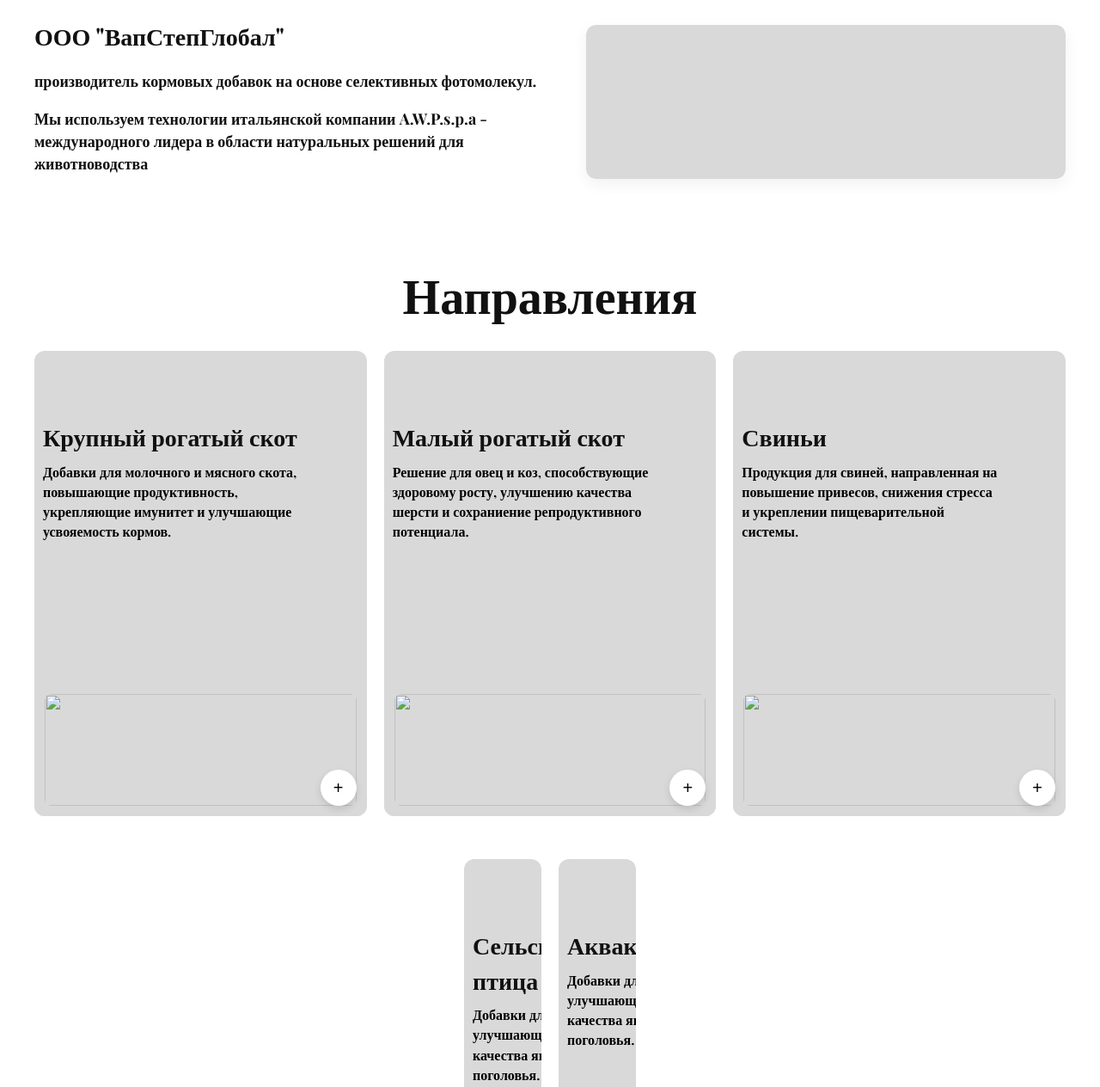
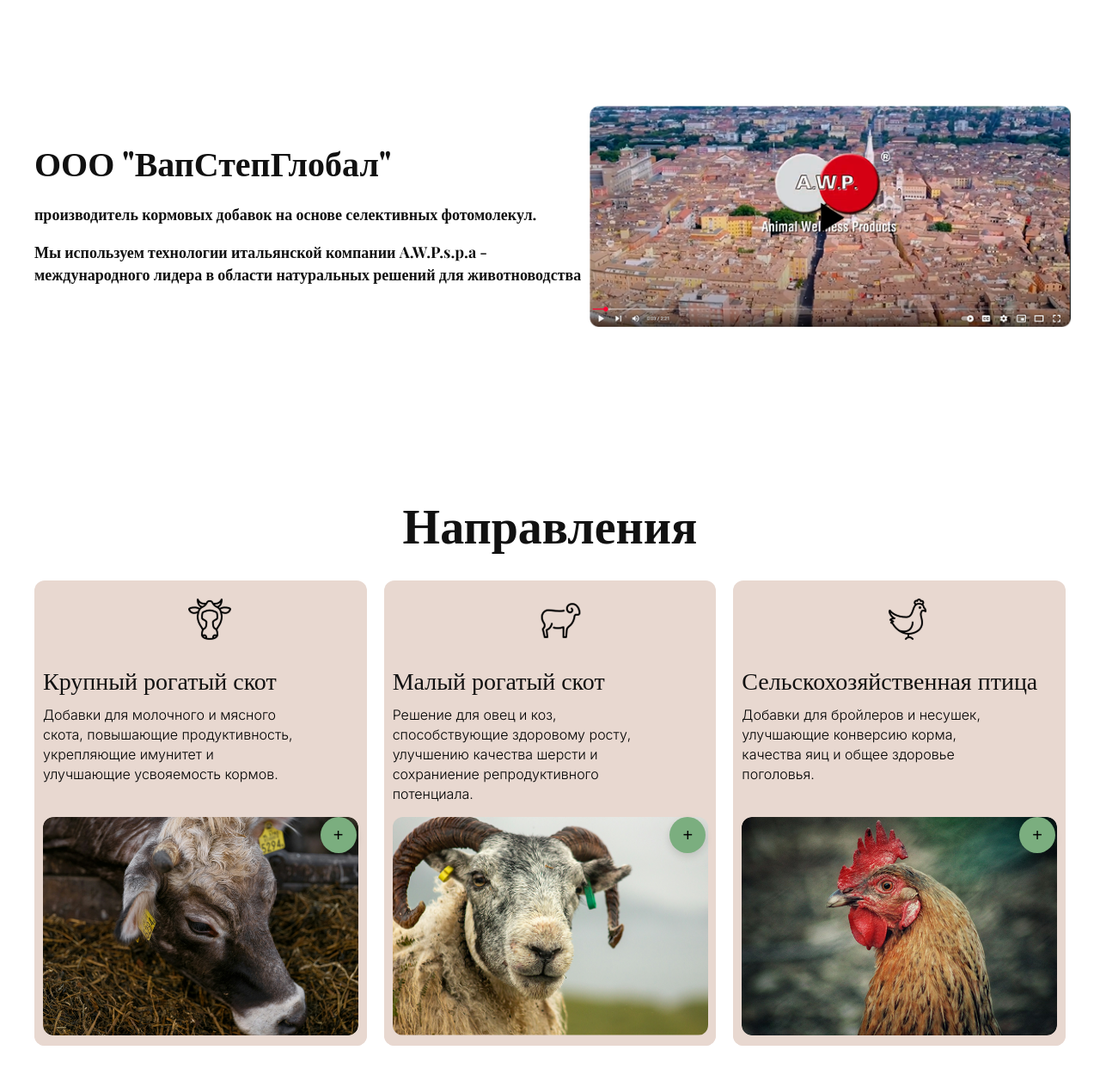
Before and after one commit to skreamer20/shoprab, a plain HTML site: page index.html in a window 1280 px wide. Shown: the part 1006-2270 px from the top of the page at 86% size. Drawn offline with nearby package versions, Linux system fonts and the light colour scheme.

Commit message:
add design

```diff
--- a/index.html
+++ b/index.html
@@ -32,6 +32,7 @@
   <!-- HERO -->
   <section class="hero">
     <div class="container hero-inner">
+
        <!-- <svg class="arrow-svg" width="24" height="24" viewBox="0 0 24 24">
             <path d="M5 12h14M12 5l7 7-7 7" stroke="currentColor" stroke-width="2" fill="none"/>
         </svg>-->
@@ -77,7 +78,7 @@
             натуральных решений для животноводства</p>
       </div>
       <div class="about-image">
-        <img src="assets/7.png" alt="О компании" />
+        <img src="assets/about.png" alt="О компании" style="transform: rotate(90deg); width: 497px;"  />
       </div>
     </div>
   </section>
@@ -89,39 +90,40 @@
 
       <div class="cards-grid cols-3">
         <article class="card">
-
           <div class="card-body">
+            <img src="assets/covicon.png">
             <h3>Крупный рогатый скот</h3>
             <p>Добавки для молочного и мясного скота, повышающие продуктивность, укрепляющие имунитет и улучшающие
                  усвояемость кормов.</p>
           </div>
           <div class="card-media">
-            <img src="assets/card-placeholder.png" alt="" />
+            <img src="assets/rog.png" alt="" />
             <button class="round-plus">+</button>
           </div>
         </article>
 
         <article class="card">
           <div class="card-body">
+            <img src="assets/goaticon.png">
             <h3>Малый рогатый скот</h3>
             <p>Решение для овец и коз, способствующие здоровому росту, улучшению
                 качества шерсти и сохраниение репродуктивного потенциала.</p>
           </div>
           <div class="card-media">
-            <img src="assets/card-placeholder.png" alt="" />
+            <img src="assets/goat.png" alt="" />
             <button class="round-plus">+</button>
           </div>
         </article>
 
         <article class="card">
           <div class="card-body">
-            <h3>Свиньи</h3>
-            <p>Продукция для свиней, направленная на повышение привесов, снижения
-                стресса и укреплении пищеварительной системы.</p>
+            <img src="assets/birdicon.png">
+            <h3>Сельскохозяйственная птица</h3>
+            <p>Добавки для бройлеров и несушек, улучшающие конверсию корма,
+                 качества яиц и общее здоровье поголовья.</p>
           </div>
           <div class="card-media">
-
-<img src="assets/card-placeholder.png" alt="" />
+             <img src="assets/bird.png" alt="" />
             <button class="round-plus">+</button>
           </div>
         </article>
@@ -129,27 +131,27 @@
 
        </div><div class="cards-grid cols-2">
         <article class="card small">
-
           <div class="card-body">
-            <h3>Сельскохозяйственная птица</h3>
-            <p>Добавки для бройлеров и несушек, улучшающие конверсию корма,
-                 качества яиц и общее здоровье поголовья.</p>
+            <img src="assets/pigicon.png">
+            <h3>Свиньи</h3>
+            <p>Продукция для свиней, направленная на повышение привесов, снижения
+                стресса и укреплении пищеварительной системы.</p>
           </div>
           <div class="card-media">
-            <img src="assets/card-placeholder.png" alt="" />
+            <img src="assets/pig.png" alt="" />
             <button class="round-plus">+</button>
-
           </div>
         </article>
 
         <article class="card small">
           <div class="card-body">
+            <img src="assets/fishicon.png">
             <h3>Аквакультура</h3>
             <p>Добавки для бройлеров и несушек, улучшающие конверсию корма,
                 качества яиц и общее здоровье поголовья.</p>
           </div>
           <div class="card-media">
-            <img src="assets/card-placeholder.png" alt="" />
+            <img src="assets/acvacult.png" alt="" />
             <button class="round-plus">+</button>
           </div>
         </article>
--- a/styles.css
+++ b/styles.css
@@ -1,11 +1,11 @@
 
 :root{
   --maxw:1200px;
-  --accent:#6b6b6b;      /* можно заменить по палитре */
+  --accent:#6b6b6b;
   --accent-dark:#C0BDBD;
-  --muted:#e9e9e9;
+  --muted:#E8D8D0;
   --text:#111;
-  --brand:#2b7a3a;       /* пример зелёного логотипа — поставь свой */
+  --green:#7BAE7F;
   --radius:12px;
   --container-pad:24px;
 }
@@ -68,8 +68,8 @@ body{
   align-items: center;
 }
 .btn-primary{background:var(--brand); color:#fff}
-.btn-secondary{background:var(--accent-dark); color:#000000; width: 285px;}
-.btn-outline{color:black; background-color: #C0BDBD; width: 285px; padding-left: 75px;}
+.btn-secondary{background:var(--green); color:#000000; width: 285px; border-radius: 12px;}
+.btn-outline{color:black; background-color: var(--green); width: 285px; padding-left: 75px;}
 
 /* HERO */
 .hero{
@@ -83,7 +83,7 @@ body{
 }
 
 .hero-text {
-    background-color: #C0BDBD;
+    background-color: var(--muted);
     width: 1200px;
     height: 507px;
     border-radius: 14px;
@@ -130,7 +130,7 @@ body{
   margin-bottom:40px;
 }
 .stat-card{
-  width: 565px;
+  width: 590px;
   max-height: 226px;
   background:var(--muted);
   border-radius:10px;
@@ -161,11 +161,11 @@ body{
 }
 
 /* ABOUT */
-.about{padding:50px 0}
+.about{padding:0 px 0}
 .about-inner{display:flex; gap:28px; align-items:center}
 .about-text{width:650px; font-size: 18px; font-family:'Playfair Display',serif; font-weight: 700;}
-.about-text h2{font-family:'Playfair Display',serif; margin:0 0 12px; font-size:28px}
-.about-image img{width:100%; border-radius:10px; box-shadow:0 6px 18px rgba(0,0,0,0.06)}
+.about-text h2{font-family:'Playfair Display',serif; margin:0 0 12px; font-size:40px}
+.about-image img{ border-radius:10px; padding: 0 120px;}
 
 /* DIRECTIONS */
 .section-title{
@@ -179,7 +179,7 @@ body{
 .cols-2{grid-template-columns:repeat(2,1fr);
 padding-left: 540px; padding-right: 540px;}
 .card{
-  background:#D9D9D9;
+  background:var(--muted);
   max-width: 387px;
   height: 541px;
   border-radius:12px;
@@ -192,11 +192,11 @@ padding-left: 540px; padding-right: 540px;}
 }
 
 
-.card-body{padding-top: 80px; padding-left: 10px;}
-.card-body h3{margin:0 0 8px; font-size:28px; font-weight:700; font-family:'Playfair Display',serif;}
-.card-body p{margin:0; color:#000000; font-family:'Playfair Display',serif; font-weight: 600; width: 300px;}
+.card-body{padding-top: 20px; padding-left: 10px;}
+.card-body h3{margin:0 0 8px; font-size:28px; font-weight:300; font-family:'Playfair Display',serif;}
+.card-body p{margin:0; color:#000000; font-weight: 300; width: 300px;}
 .card-media{
-  background:#d9d9d9;
+  background:var(--muted);
   padding:12px;
   display:flex;
   align-items:center;
@@ -204,18 +204,23 @@ padding-left: 540px; padding-right: 540px;}
   position:relative;
 }
 
+.card-body img {
+  align-items: center;
+  padding-bottom: 20px;
+  padding-left: 169px;
+}
 
 
-.card-media img{width:100%; height:130px; object-fit:cover; border-radius:8px}
+.card-media img{width:367px; height:254px; object-fit:cover; border-radius:12px}
 .round-plus{
   position:absolute;
   right:12px;
-  bottom:12px;
+  top:12px;
   width:42px;
   height:42px;
   border-radius:50%;
   border:none;
-  background:#fff;
+  background: var(--green);
   font-size:20px;
   line-height:1;
   box-shadow:0 4px 10px rgba(0,0,0,0.12);
@@ -242,10 +247,12 @@ padding-left: 540px; padding-right: 540px;}
         margin-top:335px;
         font-size:16px;
         color: #000;
+        border-radius: 12px;
         background-color: #D9D9D9;
         width: 285px;}
 
 .btn {
+  border-radius: 12px;
     margin-left: -10px;
     font-weight: none !important;
 }
```
Also changed, not shown: assets/77.png (added), assets/about.png (added), assets/acvacult.png (added), assets/bird.png (added), assets/birdicon.png (added), assets/covicon.png (added), assets/fishicon.png (added), assets/goat.png (added), assets/goaticon.png (added), assets/hero.png (added), assets/koksoil.png (added), assets/mast2.png (added), assets/miksoil.png (added), assets/miksoilplus1.png (added), 3 more files.
